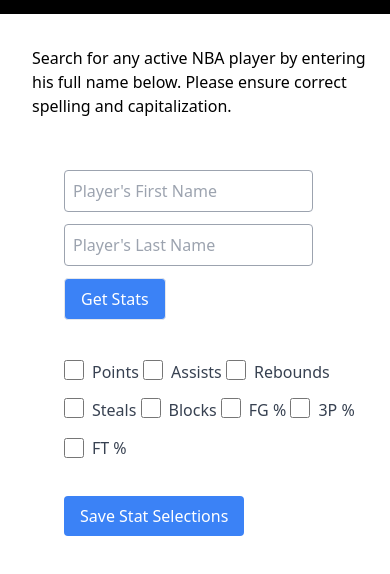
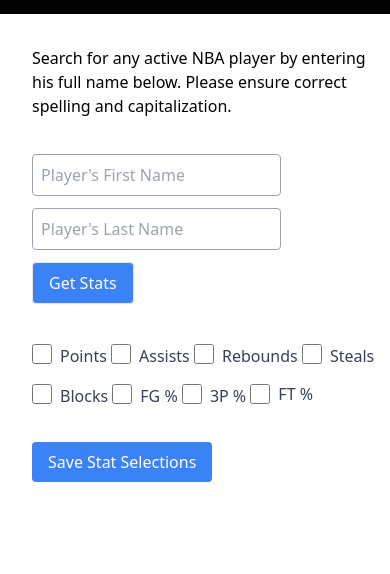
Before and after one commit to JannikFromme/final, a website: page index.html in a window 390 px wide. Shown: the part 46-620 px from the top of the page. Drawn offline with nearby package versions, Linux system fonts and the light colour scheme; no server answers.

Commit message:
fixed alignment

```diff
--- a/index.html
+++ b/index.html
@@ -45,7 +45,7 @@
     </h1>
   </div>
 
-  <!--  -->
+  <!-- Direction for Search -->
   <div class="text pl-8 pt-8">
     <span class=> Search for any active NBA player by entering his full name below.
       Please ensure correct spelling and capitalization.</span>
@@ -53,7 +53,7 @@
   <!-- Form -->
 <div class="space-y-2">
   <div class="my-6">
-<div class="pl-8 pb-4 md:flex flex-row space-y-3 py-4">
+<div class="pb-4 md:flex flex-row space-y-3">
       <form>
         <input type="text" name="playerFirstName" id="playerFirstName" placeholder="Player's First Name" class="inline-flex border border-gray-400 rounded p-2 mr-1 mt-3">
         <input type="text" name="playerLastName" id="playerLastName" placeholder="Player's Last Name" class="inline-flex border border-gray-400 rounded p-2 mr-1 mt-3">
@@ -64,7 +64,7 @@
   <!-- Checkboxes -->
     <div class="pb-4 flex flex-row space-x-6">
         <label id="stat1Shell" class="inline-flex items-center mt-3">
-    <div class="pl-8 pb-4 md:flex flex-row md:space-x-6">
+    <div class="pb-4 md:flex flex-row md:space-x-6">
         <label id="stat1Shell" class="inline-flex items-left mt-3">
             <input type="checkbox" id="points" class="form-checkbox h-5 w-5">
             <span class="ml-2 text-gray-700">Points</span>
@@ -108,12 +108,12 @@
 </div>
 
 <!-- Button to save preferences -->
-<div class="pl-8 pb-8">
+<div class="pb-8">
   <button id="save-button" class="bg-blue-500 hover:bg-gray-600 text-white px-4 py-2 rounded">Save Stat Selections</button>
 </div>
 
 <!-- Create stats table -->
-<div class="pl-8 pb-8 overflow-auto">
+<div class="pb-8 overflow-auto">
   <table id="statsTable" class="w-5/6 border-solid border-4 border-light-blue-500 text-xs md:text-base">
   </table>
 </div>
--- a/index.js
+++ b/index.js
@@ -271,7 +271,7 @@
 
           //inser notes section
           notes.innerHTML=`
-          <div class="pl-8 pb-2 w-5/6">
+          <div class="pb-2 w-5/6">
           <textarea id="textArea" class="p-1 form-textarea mt-1 block w-full overflow-y-scroll h-32 border-solid border-4"
           placeholder="Enter player notes"></textarea>
           </div>
```
